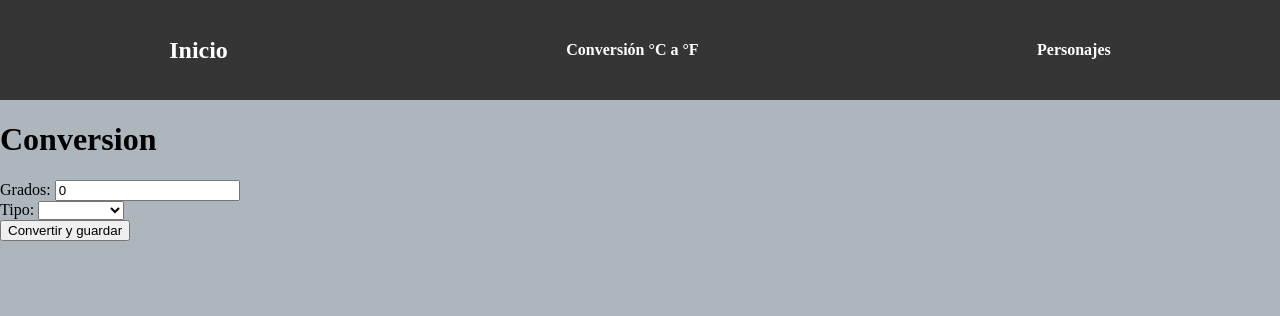
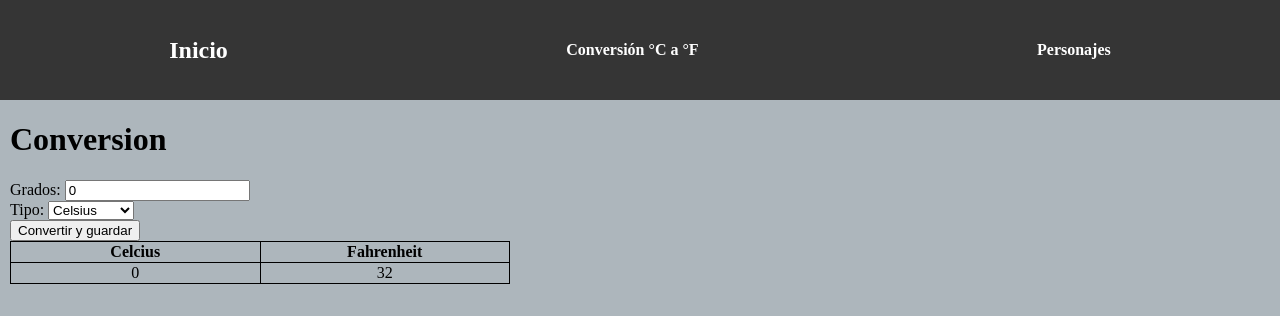
Before and after one commit to JDelvalle-Galileo/Tarea05-FAW2023, an Angular app: page /conversion in a window 1280 px wide. Both pictures are taken after a click on the button "Convertir y guardar". Shown: the top 316 px of the page. Built offline with nearby package versions, Linux system fonts and the light colour scheme.

Commit message:
complete excercise 1 functionality

```diff
--- a/src/app/component/conversion-selector/conversion-selector.component.html
+++ b/src/app/component/conversion-selector/conversion-selector.component.html
@@ -5,4 +5,4 @@
         <option value="Fahr">Fahrenheit</option>
     </select>
 </div>
-<div id="button"><button>Convertir y guardar</button></div>
+<div id="button"><button (click)="generarConversion()">Convertir y guardar</button></div>
--- a/src/app/component/conversion-selector/conversion-selector.component.ts
+++ b/src/app/component/conversion-selector/conversion-selector.component.ts
@@ -8,7 +8,7 @@ import { Conversion } from 'src/app/models/Conversion';
 })
 export class ConversionSelectorComponent {
   grados:number = 0;
-  tipo:string = "";
+  tipo:string = "Cel";  // deja Celsius como default del select.
 
   @Output() conversionOut = new EventEmitter<Conversion>()
 
--- a/src/app/component/conversion/conversion.component.html
+++ b/src/app/component/conversion/conversion.component.html
@@ -1,3 +1,16 @@
-<h1>Conversion</h1>
+<div id="content">
+    <h1>Conversion</h1>
 
-<app-conversion-selector></app-conversion-selector>
+    <app-conversion-selector (conversionOut)="nuevaConversion($event)"></app-conversion-selector>
+
+    <table id="conversionsTable">
+        <tr>
+            <th>Celcius</th>
+            <th>Fahrenheit</th>
+        </tr>
+        <tr *ngFor="let conv of list">
+            <td>{{conv.celsius}}</td>
+            <td>{{conv.fahrenheit}}</td>
+        </tr>
+    </table>
+</div>
--- a/src/app/component/conversion/conversion.component.scss
+++ b/src/app/component/conversion/conversion.component.scss
@@ -0,0 +1,12 @@
+#content{
+    padding-left: 10px;
+}
+#conversionsTable{
+    width: 500px;
+    border-collapse: collapse;
+    th, td{
+        border: 1px solid black;
+        width: 50%;
+        text-align: center;
+    }
+}
--- a/src/app/component/conversion/conversion.component.ts
+++ b/src/app/component/conversion/conversion.component.ts
@@ -1,4 +1,5 @@
 import { Component } from '@angular/core';
+import { Conversion } from 'src/app/models/Conversion';
 
 @Component({
   selector: 'app-conversion',
@@ -6,5 +7,11 @@ import { Component } from '@angular/core';
   styleUrls: ['./conversion.component.scss']
 })
 export class ConversionComponent {
+  list:Array<Conversion> = [];
+
+  nuevaConversion(newConversion:Conversion){
+    this.list.push(newConversion);
+    console.log(newConversion);
+  }
 
 }
--- a/src/app/models/Conversion.ts
+++ b/src/app/models/Conversion.ts
@@ -1,15 +1,17 @@
 export class Conversion{
     grados:number;
     tipo:string;
-    resultado:number;
+    celsius:number;
+    fahrenheit:number;
 
     constructor (grados:number, tipo:string){
         this.grados = grados;
         this.tipo = tipo;
-        this.resultado=NaN;
+        this.celsius = NaN;
+        this.fahrenheit = NaN;
         switch(tipo){
-            case "Cel": this.resultado = (grados*9/5) +32; break;
-            case "Fhar": this.resultado = (grados-32)*5/9; break;
+            case "Cel": this.celsius = grados; this.fahrenheit = (grados*9/5) +32; break;
+            case "Fahr": this.fahrenheit = grados; this.celsius = (grados-32)*5/9; break;
         }
     }
 }
```
